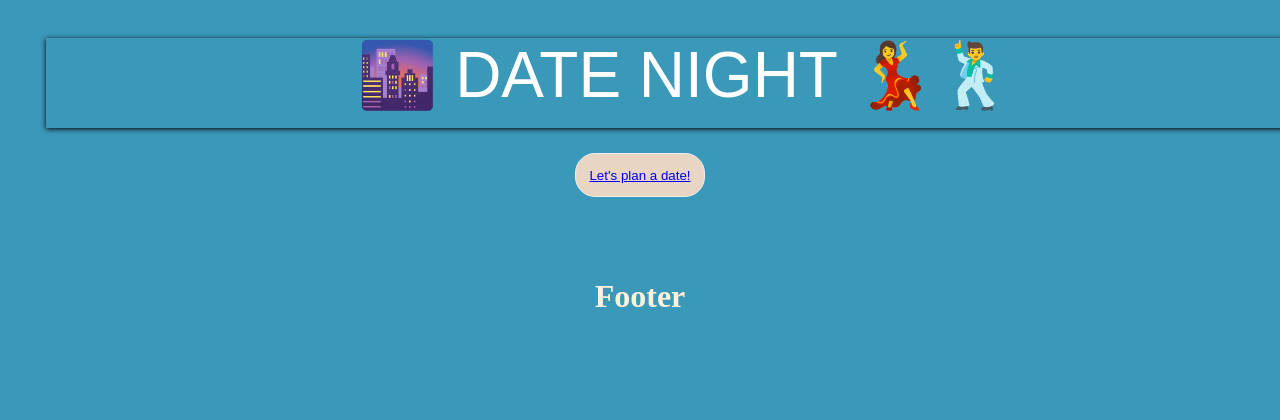
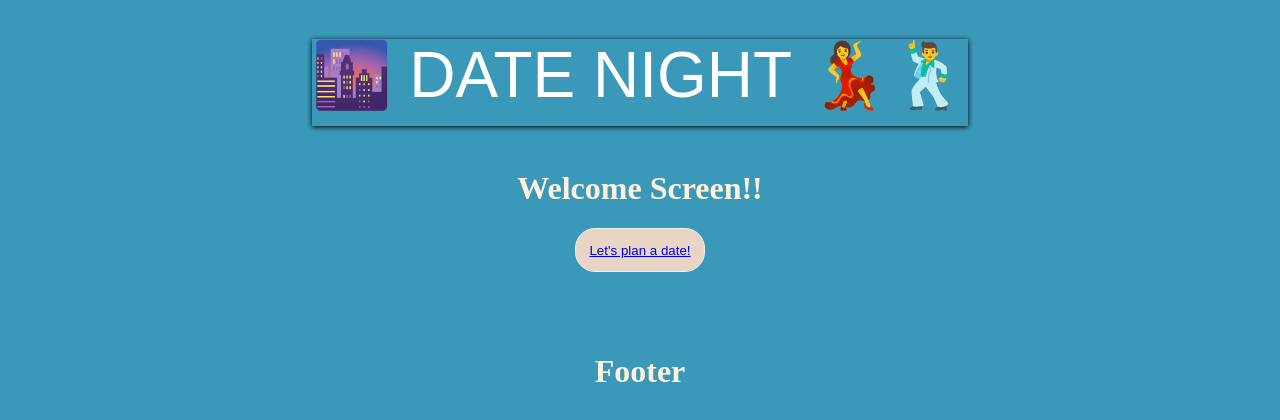
Before and after one commit to Isorym21/DATENIGHT, a React (Create React App) app: page / in a window 1280 px wide. Shown: the top 420 px of the page. Built offline with nearby package versions, Linux system fonts and the light colour scheme.

Commit message:
Update Header.css
Changed the position from fixed to flex in the header.css file

```diff
--- a/src/containers/Header/Header.css
+++ b/src/containers/Header/Header.css
@@ -1,8 +1,8 @@
 .header {
     width: 100%;
     cursor: pointer;
-    position: fixed;
-    display: flex;
+    position: flex;
+    display: fixed;
     justify-content: center;
     text-transform: uppercase;
     background-color: #3A98B9;
```
